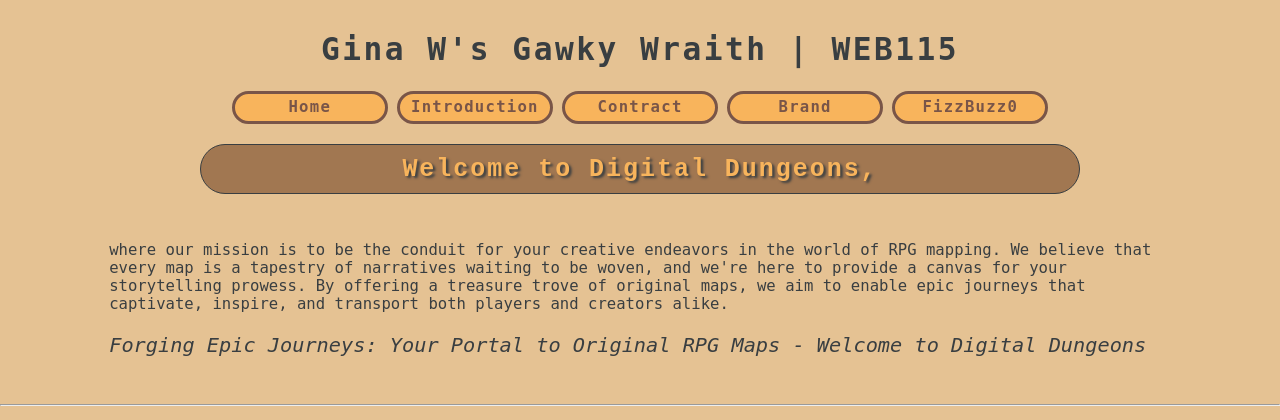
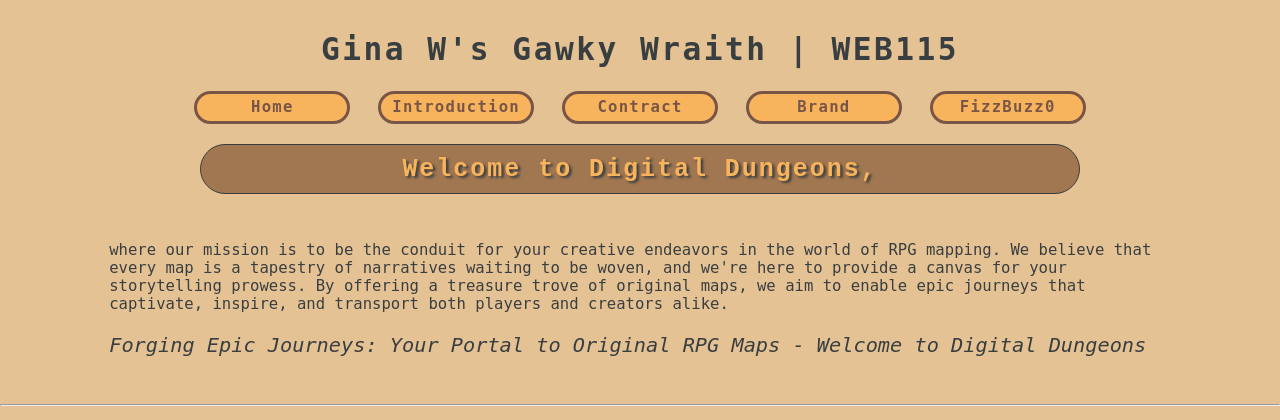
Before and after one commit to gwhitle/gwhitle.github.io, a PHP site: page /web115/brand.html in a window 1280 px wide. Shown: the top 420 px of the page. Run offline with PHP 8.4, Linux system fonts and the light colour scheme.

Commit message:
Added spacing to header links
Added spacing to header a links for better readability

```diff
--- a/web115/styles/default.css
+++ b/web115/styles/default.css
@@ -67,7 +67,7 @@ header nav a {
     border: .22em solid #795548;
     border-radius: 5em;
     background-color: #F8B45C;
-    margin: .5em 0em .5em;
+    margin: .5em .6em .5em;
     padding: .3em;
 }
 
```
